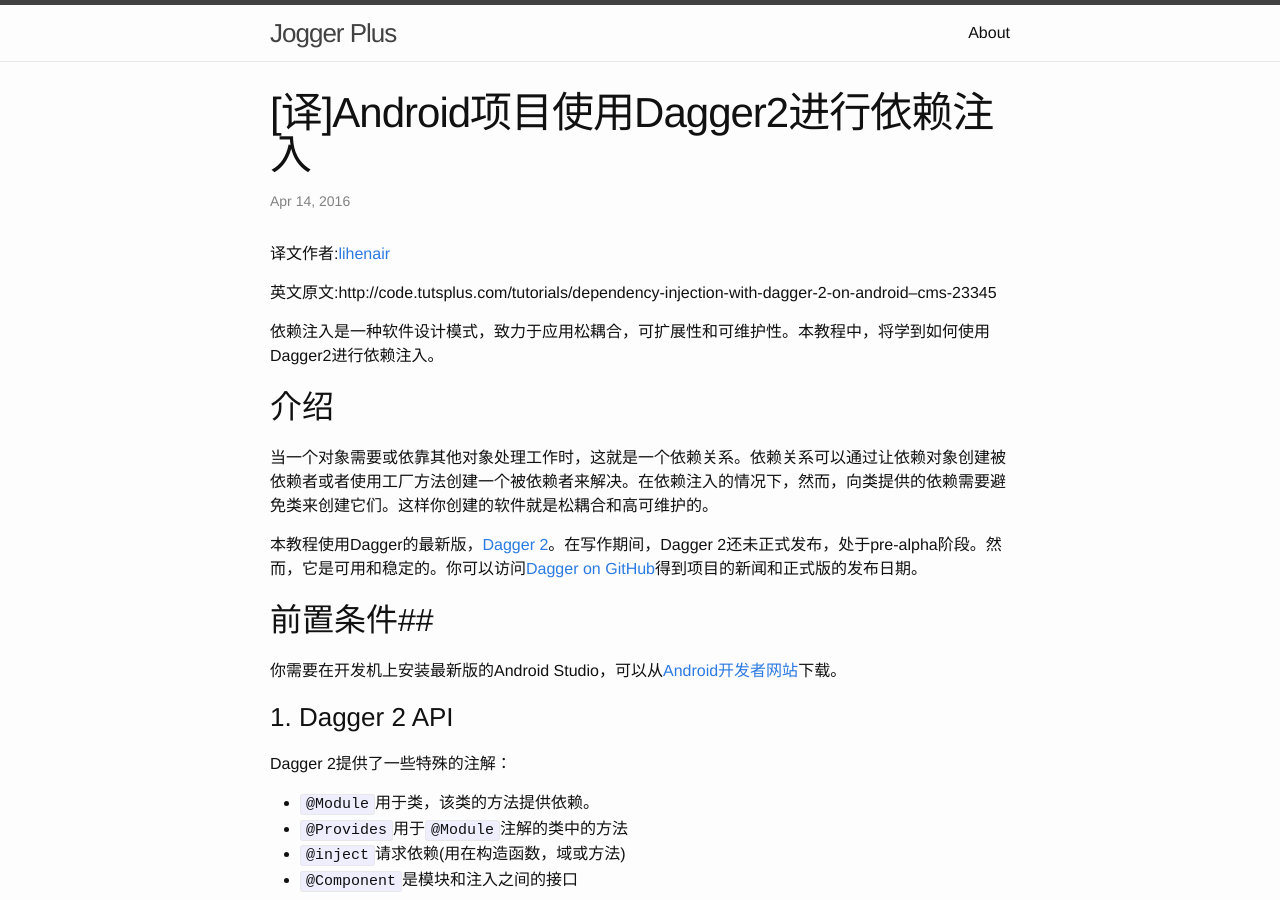
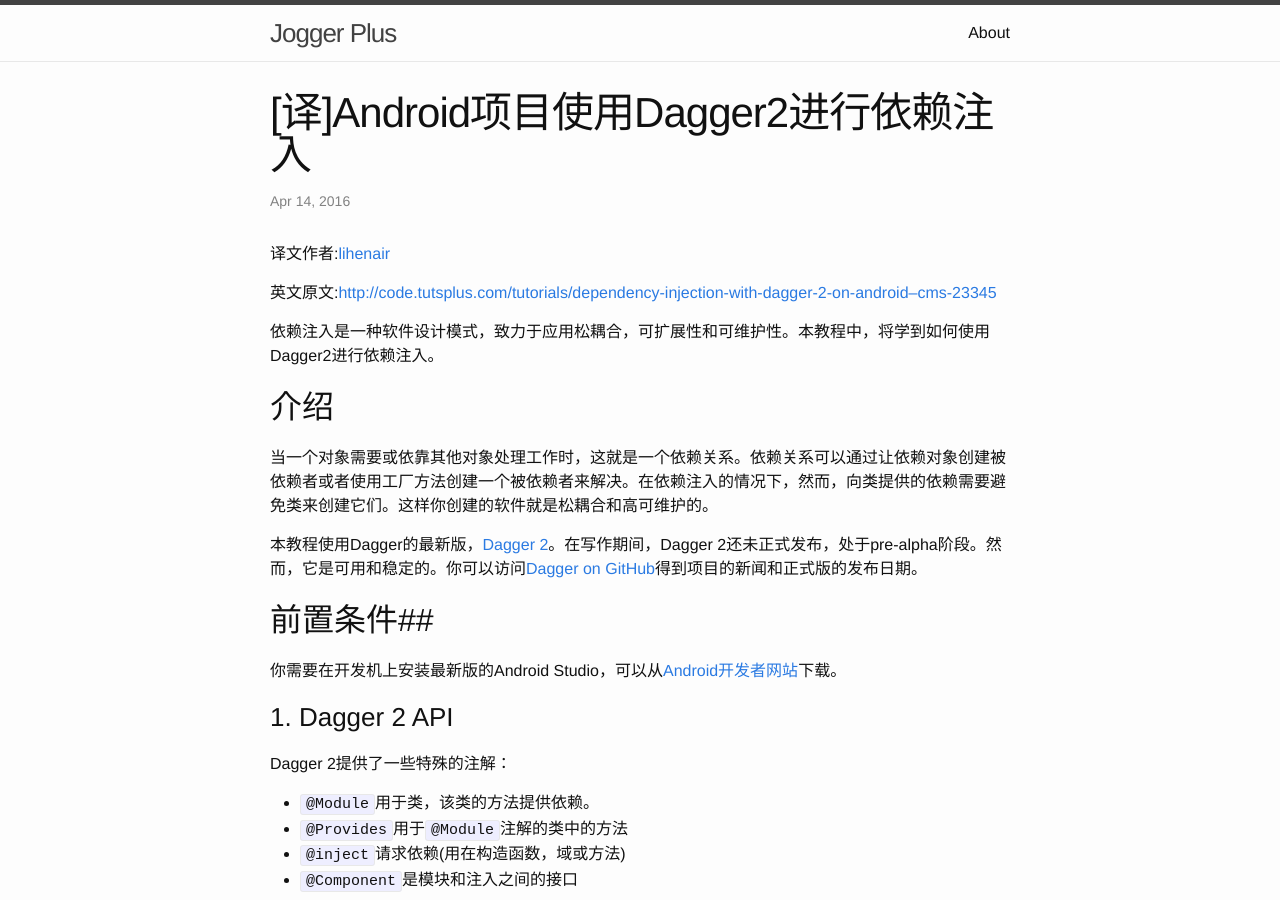
Before and after one commit to joggerplus/joggerplus.github.io, a Jekyll site: the page built from _posts/2016-04-14-using-dagger.markdown, in a window 1280 px wide and 900 px high. Built offline with Jekyll 4.4.1, drawn with Linux system fonts in a browser that asks for light colours; part of the change alters nothing that is shown; some of the changed text lies outside the part shown.

Commit message:
hello world

```diff
--- a/_posts/2016-04-14-using-dagger.markdown
+++ b/_posts/2016-04-14-using-dagger.markdown
@@ -7,7 +7,7 @@ categories:
 
 译文作者:[lihenair](https://github.com/lihenair)
 
-英文原文:http://code.tutsplus.com/tutorials/dependency-injection-with-dagger-2-on-android--cms-23345
+英文原文:[http://code.tutsplus.com/tutorials/dependency-injection-with-dagger-2-on-android--cms-23345](http://code.tutsplus.com/tutorials/dependency-injection-with-dagger-2-on-android--cms-23345)
 
 
 依赖注入是一种软件设计模式，致力于应用松耦合，可扩展性和可维护性。本教程中，将学到如何使用Dagger2进行依赖注入。
@@ -332,3 +332,5 @@ Activity并点击**Finish**按钮。
 ## 结论
 
   依赖注入是一个模式，在你的应用中迟早会用到该模式。使用Dagger 2，你拥有了实现依赖注入的利器。我希望该教程对你有用，如果你喜欢它请分享它。
+
+转载请附原文链接：[http://joggerplus.github.io/2016/04/14/using-dagger.html](http://joggerplus.github.io/2016/04/14/using-dagger.html)
```
